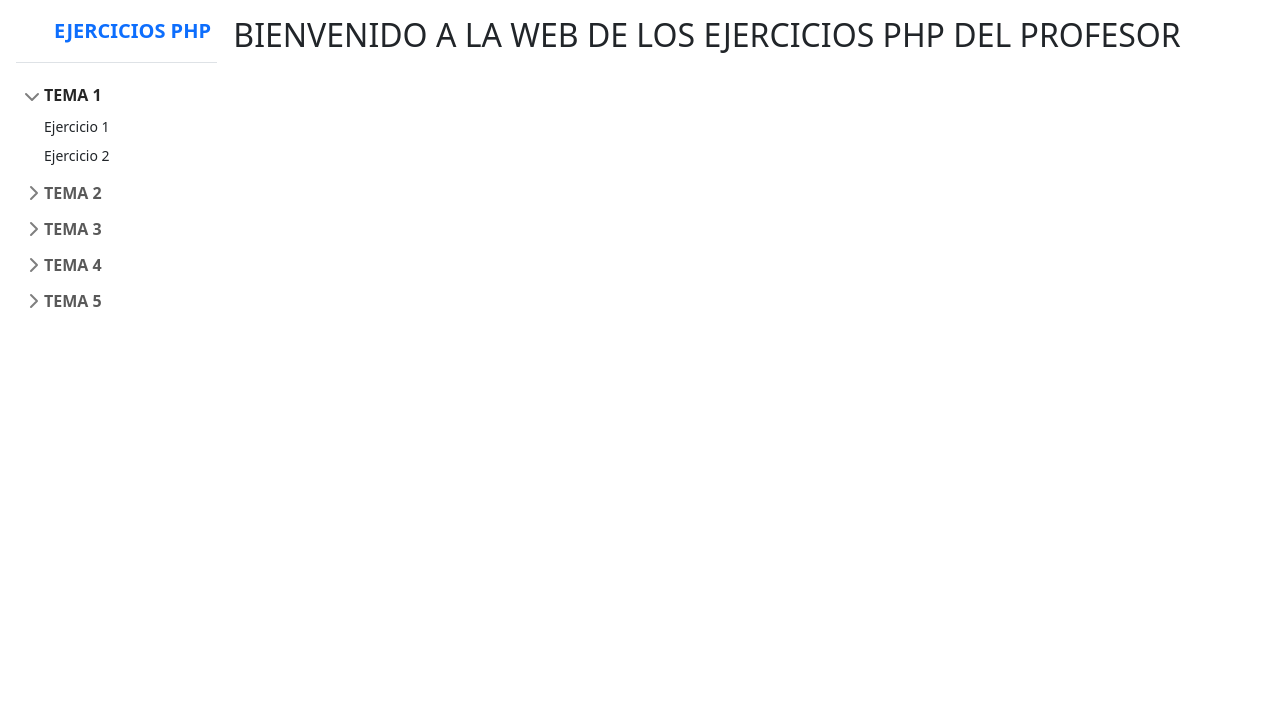
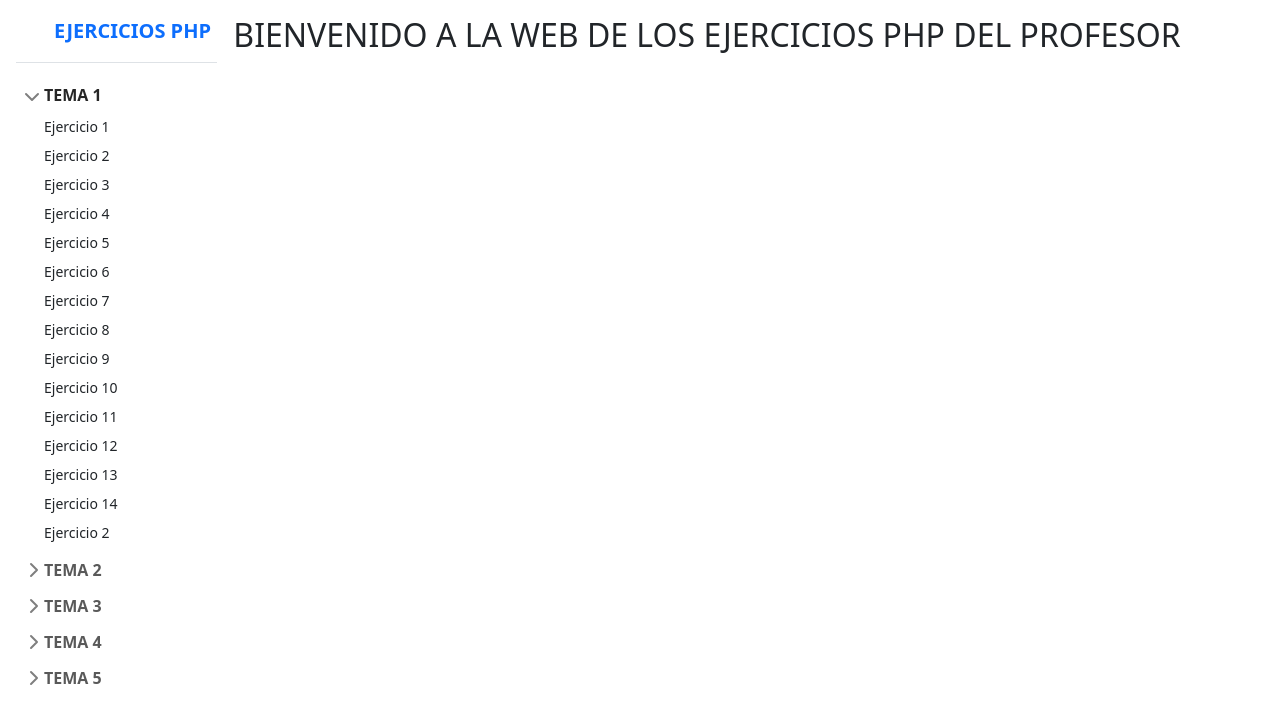
Before and after one commit to franmartinez0/2servidor, a PHP site: page /index.php in a window 1280 px wide. Shown: the top 724 px of the page. Run offline with PHP 8.4, Linux system fonts and the light colour scheme.

Commit message:
modificacion localhost

```diff
--- a/sidebar.php
+++ b/sidebar.php
@@ -12,7 +12,21 @@
 					</button>
 					<div class="collapse show" id="tema1">
 					<ul class="btn-toggle-nav list-unstyled fw-normal pb-1 small">
-						<li><a href="/tema1/eje1.php" class="link-dark rounded">Ejercicio 1</a></li>
+						<li><a href="/tema1/ejercicio1.php" class="link-dark rounded">Ejercicio 1</a></li>
+						<li><a href="/tema1/ejercicio2.php" class="link-dark rounded">Ejercicio 2</a></li>
+						<li><a href="/tema1/ejercicio3.php" class="link-dark rounded">Ejercicio 3</a></li>
+						<li><a href="/tema1/ejercicio4.php" class="link-dark rounded">Ejercicio 4</a></li>
+						<li><a href="/tema1/ejercicio5.php" class="link-dark rounded">Ejercicio 5</a></li>
+						<li><a href="/tema1/ejercicio6.php" class="link-dark rounded">Ejercicio 6</a></li>
+						<li><a href="/tema1/ejercicio7.php" class="link-dark rounded">Ejercicio 7</a></li>
+						<li><a href="/tema1/ejercicio8.php" class="link-dark rounded">Ejercicio 8</a></li>
+						<li><a href="/tema1/ejercicio9.php" class="link-dark rounded">Ejercicio 9</a></li>
+						<li><a href="/tema1/ejercicio10.php" class="link-dark rounded">Ejercicio 10</a></li>
+						<li><a href="/tema1/ejercicio11.php" class="link-dark rounded">Ejercicio 11</a></li>
+						<li><a href="/tema1/ejercicio12.php" class="link-dark rounded">Ejercicio 12</a></li>
+						<li><a href="/tema1/ejercicio13.php" class="link-dark rounded">Ejercicio 13</a></li>
+						<li><a href="/tema1/ejercicio14.php" class="link-dark rounded">Ejercicio 14</a></li>
+
 						<li><a href="#" class="link-dark rounded">Ejercicio 2</a></li>
 					</ul>
 					</div>
```
